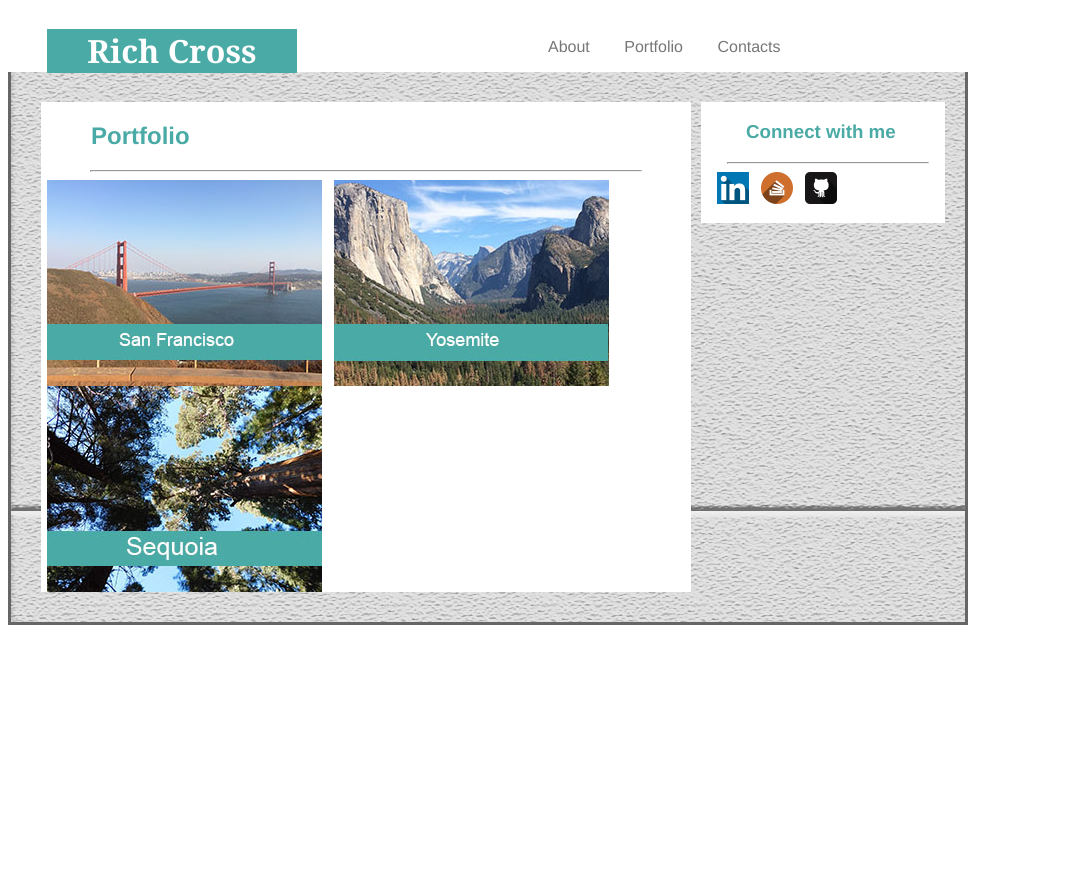
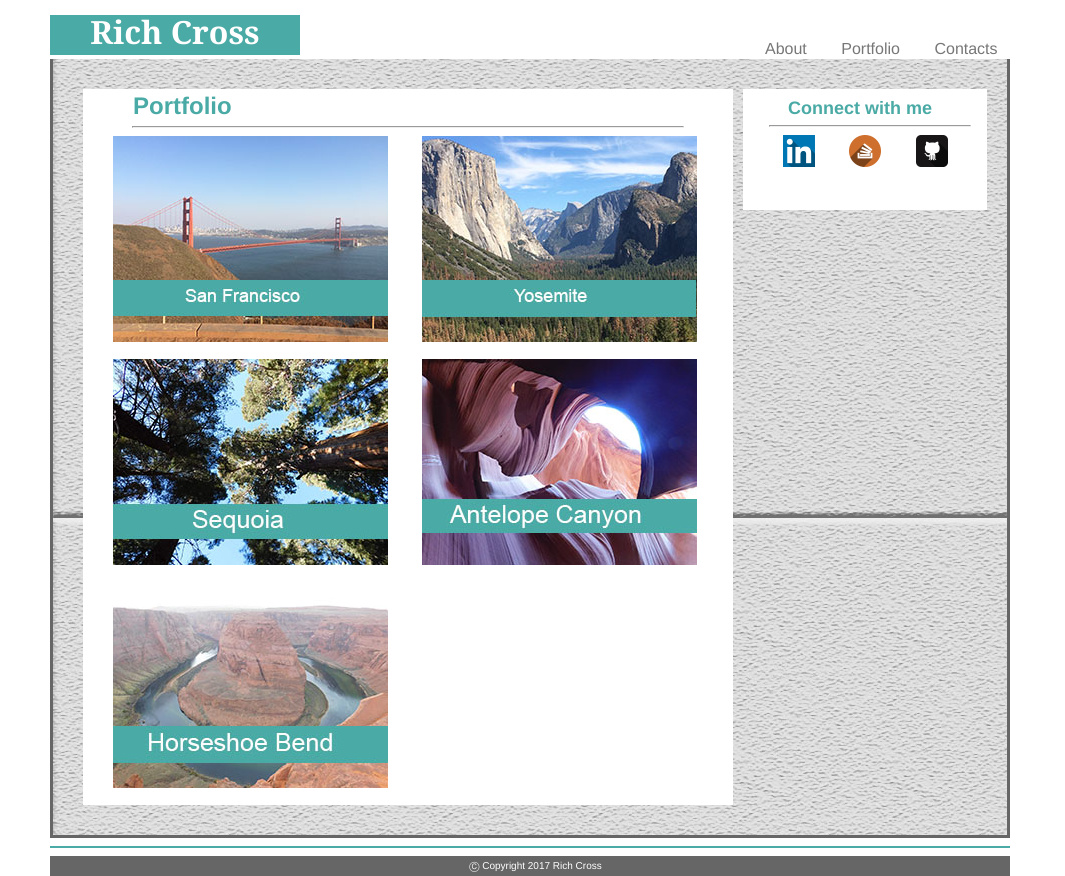
Before and after one commit to richwesley/Basic-Portfolio, a plain HTML site: page portfolio.html in a window 1280 px wide. Shown: the whole page, without its empty margins (0-1065 px from the left). Before the commit the page ends 800 px from the top, so only its background shows below. Drawn offline with Linux system fonts and the light colour scheme.

Commit message:
second to last push

```diff
--- /dev/null
+++ b/assets/css/_notes/dwsync.xml
@@ -0,0 +1,5 @@
+<?xml version="1.0" encoding="utf-8" ?>
+<dwsync>
+<file name="reset.css" server="ftp.richardwesleycross.com/public_html/" local="131364336143218299" remote="131364417000000000" Dst="0" />
+<file name="style.css" server="ftp.richardwesleycross.com/public_html/" local="131364344878777111" remote="131364417000000000" Dst="0" />
+</dwsync>
--- a/assets/css/reset.css
+++ b/assets/css/reset.css
@@ -33,6 +33,8 @@ footer, header, hgroup, menu, nav, section {
 }
 body {
 	line-height: 1;
+	margin-left: 50px;
+	margin-top: 15px;
 }
 ol, ul {
 	list-style: none;
--- a/assets/css/style.css
+++ b/assets/css/style.css
@@ -1,8 +1,10 @@
 @charset "utf-8";
 nav {
-	margin-top: 30px;
-	width: 450px;
+	margin-top: 26px;
+	width: 275px;
 	float: right;
+	font-weight: normal;
+	margin-bottom: 2px;
 
 }
 
@@ -20,9 +22,10 @@ h1 {
 	color: white;
 	font-family: Cambria, "Times", "Times New Roman", serif;
 	background-color: #4AAAA5;
-	height: 44px;
-	margin-left: 39px;
-	margin-bottom: -1px;
+	height: 39px;
+	padding-top: 1px;
+	font-size: xx-large;
+	font-weight: bold;
 }
 
 body {
@@ -32,9 +35,7 @@ body {
 
 }
 img {
-	float: left;
-	margin-right: 6px;
-	margin-left: 6px;
+
 }
 section {
 	background-image: url(../images/Background-Texture.jpg);
@@ -47,9 +48,14 @@ h2 {
 	clear: left;
 	color: #4aaaa5;
 	margin-left: 50px;
+	font-size: x-large;
+	font-weight: bold;
+	margin-top: 5px;
 }
 #portpic {
 	margin-left: 48px;
+	float: left;
+	margin-right: 30px;
 }
 p {
 	line-height: 200%;
@@ -112,6 +118,9 @@ a:active  {
 h3  {
 	color: #4aaaa5;
 	margin-left: 35px;
+	font-size: large;
+	font-weight: bold;
+	margin-top: 10px;
 
 }
 form {
@@ -133,4 +142,17 @@ h4 {
 }
 input {
 	width: 370px;
+	margin-bottom: 19px;
 }
+.portfoio {
+	margin-left: 30px;
+	margin-bottom: 14px;
+
+
+
+}
+.socialIcons {
+	margin-top: 20px;
+	padding-top: 0px;
+
+}
--- a/assets/images/_notes/dwsync.xml
+++ b/assets/images/_notes/dwsync.xml
@@ -6,4 +6,8 @@
 <file name="stackoverflow_.png" server="ftp.richardwesleycross.com/public_html/" local="131362510684072400" remote="131362608000000000" Dst="0" />
 <file name="profile_pic.jpg" server="ftp.richardwesleycross.com/public_html/" local="131362516096087935" remote="131362608000000000" Dst="0" />
 <file name="Portfolio-1.jpg" server="ftp.richardwesleycross.com/public_html/" local="131363269542365577" remote="131363381400000000" Dst="0" />
+<file name="Portfolio-3.jpg" server="ftp.richardwesleycross.com/public_html/" local="131363389492902171" remote="131364357600000000" Dst="0" />
+<file name="Portfolio-2.jpg" server="ftp.richardwesleycross.com/public_html/" local="131363377909032786" remote="131364357600000000" Dst="0" />
+<file name="Portfolio-5.jpg" server="ftp.richardwesleycross.com/public_html/" local="131364282519869905" remote="131364357600000000" Dst="0" />
+<file name="Portfolio-4.jpg" server="ftp.richardwesleycross.com/public_html/" local="131363469474360428" remote="131364357600000000" Dst="0" />
 </dwsync>
--- a/portfolio.html
+++ b/portfolio.html
@@ -2,6 +2,7 @@
 <html>
 <head>
 <meta charset="utf-8">
+<link rel="stylesheet" type="text/css" href="assets/css/reset.css">
 <link rel="stylesheet" type="text/css" href="assets/css/style.css">
 <title>Portfolio</title>
 </head>
@@ -15,15 +16,24 @@
 			<a href="portfolio.html">Portfolio</a>
 			<a href="contact.html">Contacts</a>
   </nav>
+
 	</header>
 
 	<section>
    		<article>
    			<h2>Portfolio</h2>
    			<hr width="550">
-    		<img src="assets/images/Portfolio-1.jpg" width="275" height="206" alt="San Francisco"/>
-	    	<img src="assets/images/Portfolio-2.jpg" width="275" height="206" alt="Yosemite"/>
-   	    <img src="assets/images/Portfolio-3.jpg" width="275" height="206" alt=""/> </article>
+    		<img src="assets/images/Portfolio-1.jpg" width="275" height="206" alt="San Francisco" class="portfoio"/>
+
+	    	<img src="assets/images/Portfolio-2.jpg" width="275" height="206" alt="Yosemite" class="portfoio"/>
+
+   	    	<img src="assets/images/Portfolio-3.jpg" width="275" height="206" alt="Sequoia " class="portfoio"/>
+
+   	    	<img src="assets/images/Portfolio-4.jpg" width="275" height="206" alt="Antelope Canyon" class="portfoio"/>
+
+   	    	<img src="assets/images/Portfolio-5.jpg" width="275" height="206" alt="Horseshoe Bend" class="portfoio"/>
+   	    </article>
+
     	<aside>
   			<h3>Connect with me</h3>
 
@@ -42,6 +52,13 @@
   			</a>
 
 		</aside>
+
     </section>
+
+    	<hr color="#4aaaa5" >
+  <footer>
+    <p> Ⓒ Copyright 2017 Rich Cross</p>
+  </footer>
+
 </body>
 </html>
```
Also changed, not shown: _notes/dwsync.xml (added, +7 -0 lines), contact.html (+3 -0 lines), index.html (+7 -0 lines), assets/images/Portfolio-4.jpg (added), assets/images/Portfolio-5.jpg (added). Lines whose indentation alone changed are shown as unchanged.
